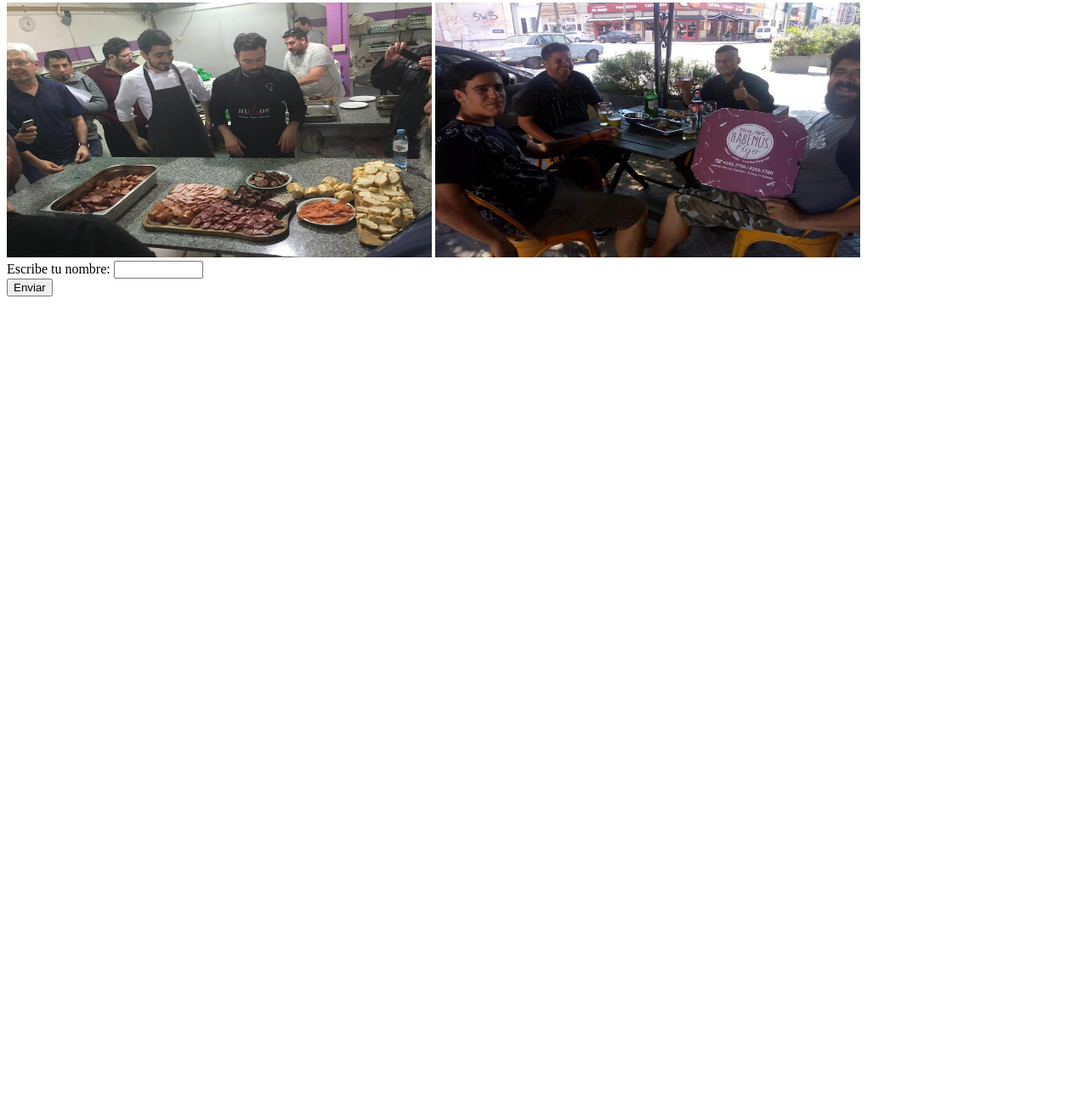
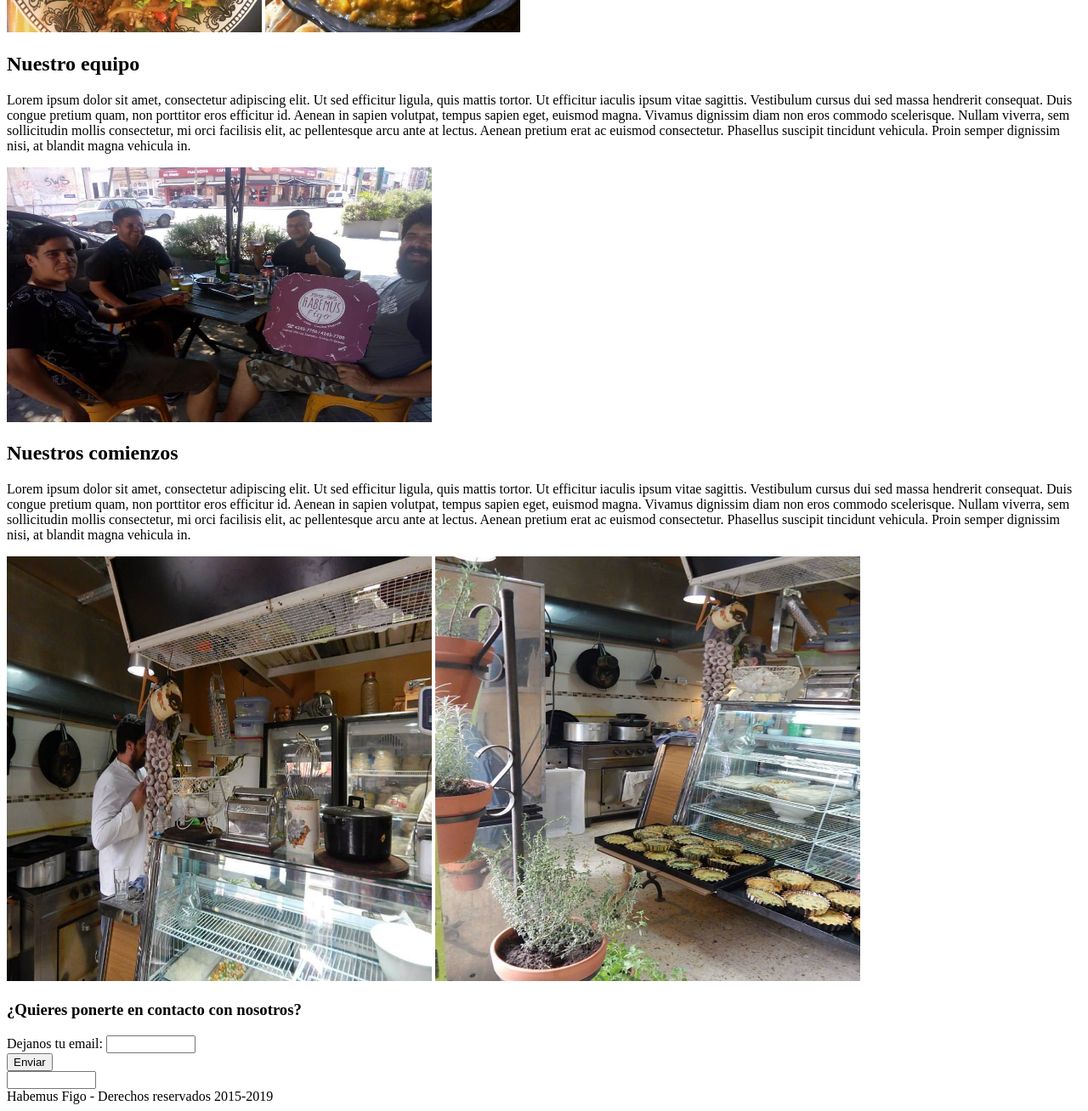
Before and after one commit to DiegoFreelancer/habemus_figo, a plain HTML site: page index.html in a window 1280 px wide. Shown: the part 873-2181 px from the top of the page at 85% size. Before the commit the page ends 1230 px from the top, so only its background shows below. Drawn offline with Linux system fonts and the light colour scheme.

Commit message:
añadiendo estructura y mas imagenes

```diff
--- a/index.html
+++ b/index.html
@@ -14,6 +14,7 @@
             <ol>
                 <li><a href="#foods">Menú de comidas</a></li>
                 <li><a href="#employeers">Nuestro equipo</a></li>
+                <li><a href="#beginnings">Nuestros comienzos</a></li>
                 <li><a href="#contact">Contacto</a></li>
             </ol>
         </nav>
@@ -22,6 +23,8 @@
     <main>
         <section id="foods" class="comidas">
             <h2>Nuestras comidas</h2>
+            <p>Lorem ipsum dolor sit amet, consectetur adipiscing elit. Ut sed efficitur ligula, quis mattis tortor. Ut efficitur iaculis ipsum vitae sagittis. Vestibulum cursus dui sed massa hendrerit consequat. Duis congue pretium quam, non porttitor eros efficitur id. Aenean in sapien volutpat, tempus sapien eget, euismod magna. Vivamus dignissim diam non eros commodo scelerisque. Nullam viverra, sem sollicitudin mollis consectetur, mi orci facilisis elit, ac pellentesque arcu ante at lectus. Aenean pretium erat ac euismod consectetur. Phasellus suscipit tincidunt vehicula. Proin semper dignissim nisi, at blandit magna vehicula in.
+            </p>
             <img src="img/foods/empanadas.jpg" alt="empanadas.jpg" width="300" height="300">
             <img src="img/foods/pizzas-cebollas.jpg" alt="pizzas-con-cebollas.jpg" width="300" height="300">
             <img src="img/foods/comida-1.jpg" alt="comida-1.jpg" width="300" height="300">
@@ -33,24 +36,43 @@
 
         <section id="employeers" class="empleados">
             <h2>Nuestro equipo</h2>
-            <img src="img/employeers/empleados-1.jpg" alt="empleados-1.jpg" width="500" height="300">
+            <p>
+                Lorem ipsum dolor sit amet, consectetur adipiscing elit. Ut sed efficitur ligula, quis mattis tortor. Ut efficitur iaculis ipsum vitae sagittis. Vestibulum cursus dui sed massa hendrerit consequat. Duis congue pretium quam, non porttitor eros efficitur id. Aenean in sapien volutpat, tempus sapien eget, euismod magna. Vivamus dignissim diam non eros commodo scelerisque. Nullam viverra, sem sollicitudin mollis consectetur, mi orci facilisis elit, ac pellentesque arcu ante at lectus. Aenean pretium erat ac euismod consectetur. Phasellus suscipit tincidunt vehicula. Proin semper dignissim nisi, at blandit magna vehicula in.
+            </p>
+            <!-- <img src="img/employeers/empleados-1.jpg" alt="empleados-1.jpg" width="500" height="300"> -->
             <img src="img/employeers/empleados-2.jpg" alt="empleados-2.jpg" width="500" height="300">
         </section>
 
-        <section id="contact" class="contacto">
-            <form action="#" method="POST">Escribe tu nombre:
-                <label for="nombre">
-                    <input size="10" type="text" name="nombre" value="">
-                    <br>
-                    <input type="submit" value="Enviar">
-                </label>
-            </form>
+
+        <section id="beginnings" class="comienzos">
+            <h2>Nuestros comienzos</h2>
+            <p>Lorem ipsum dolor sit amet, consectetur adipiscing elit. Ut sed efficitur ligula, quis mattis tortor. Ut efficitur iaculis ipsum vitae sagittis. Vestibulum cursus dui sed massa hendrerit consequat. Duis congue pretium quam, non porttitor eros efficitur id. Aenean in sapien volutpat, tempus sapien eget, euismod magna. Vivamus dignissim diam non eros commodo scelerisque. Nullam viverra, sem sollicitudin mollis consectetur, mi orci facilisis elit, ac pellentesque arcu ante at lectus. Aenean pretium erat ac euismod consectetur. Phasellus suscipit tincidunt vehicula. Proin semper dignissim nisi, at blandit magna vehicula in.
+            </p>
+            <img src="img/local/comienzos-1.jpg" alt="comienzos-1.jpg" width="500" height="500">
+            <img src="img/local/comienzos-3.jpg" alt="comienzos-3.jpg" width="500" height="500">
         </section>
     </main>
+            <section id="contact" class="contacto">
+                <h3>¿Quieres ponerte en contacto con nosotros?</h3>
+                <form action="#" method="POST">Dejanos tu email:
+                    <label for="email">
+                        <input size="10" type="text" name="email" value="">
+                        <br>
+                        <input type="submit" value="Enviar">
+                    </label>
+                    <br>
+                    <label for="contraseña">
+                        <input type="password" size="10" name="contraseña" value="">
+                    </label>
+
+                </form>
+            </section>
 
     <aside></aside>
 
-    <footer></footer>
+    <footer>
+        Habemus Figo - Derechos reservados 2015-2019
+    </footer>
 
 
 </body>
```
Also changed, not shown: img/local/comienzos-3.jpg (renamed from img/local/13244893_1612467889068445_3244122590191413049_n.jpg).
